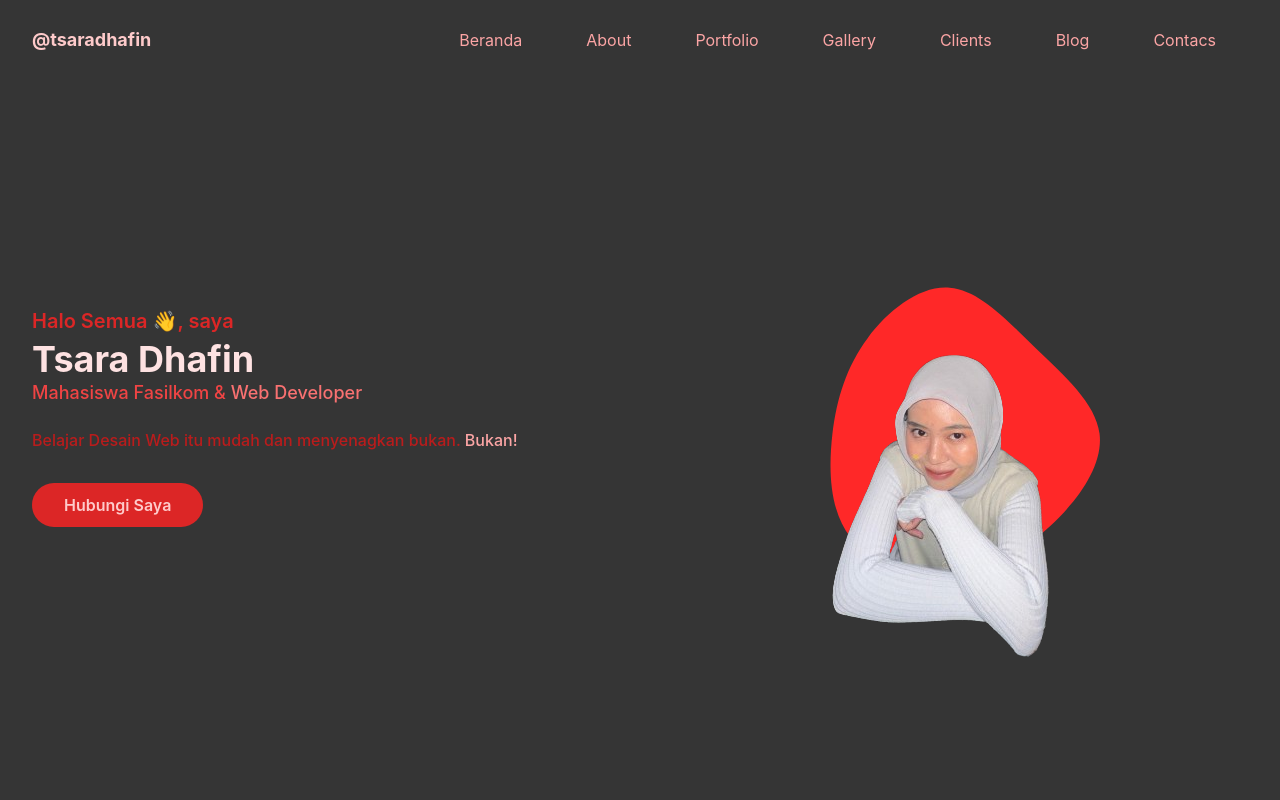
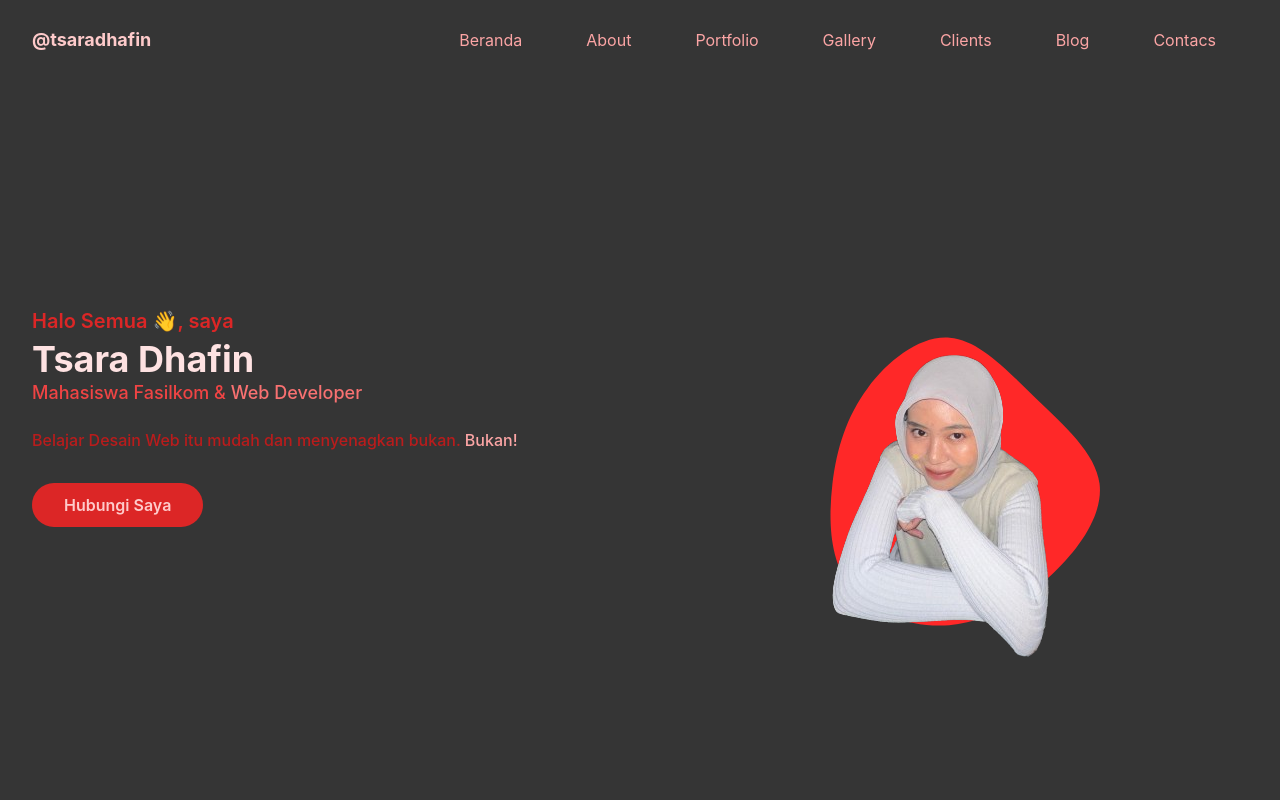
Before and after one commit to TsaraDhafin/Portfolio-Tsara, a website: page index.html in a window 1280 px wide. Shown: the top 800 px of the page. Drawn offline with Linux system fonts and the light colour scheme.

Commit message:
portfolio tailwind css

```diff
--- a/index.html
+++ b/index.html
@@ -121,7 +121,7 @@ group-hover:text-red-500">Contacs</a>
 
         md:scale-125">
 
-        <svg  width="300" height="500"  viewBox="0 0 200 200" xmlns="http://www.w3.org/2000/svg">
+        <svg  width="300" height="400"  viewBox="0 0 200 200" xmlns="http://www.w3.org/2000/svg">
             <path fill="#ff2828" d="M44.4,-43.9C60,-28.8,76.7,-14.4,78.7,2C80.7,18.4,68,36.8,52.4,51.2C36.8,65.5,18.4,75.8,-1.5,77.4C-21.5,78.9,-43,71.7,-54.1,57.3C-65.3,43,-66,21.5,-63.8,2.3C-61.5,-17,-56.2,-33.9,-45,-49C-33.9,-64,-17,-77.2,-1.3,-75.9C14.4,-74.7,28.8,-59,44.4,-43.9Z" transform="translate(100 100)" />
           </svg>
         </span>
```
